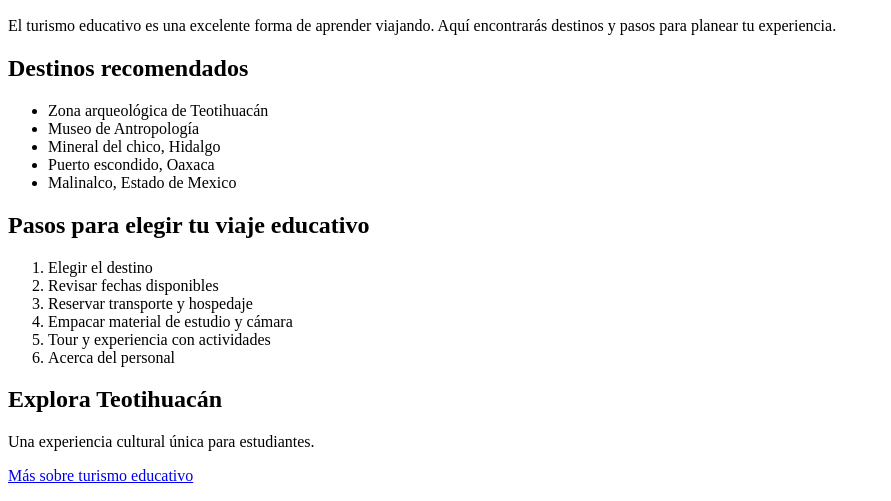
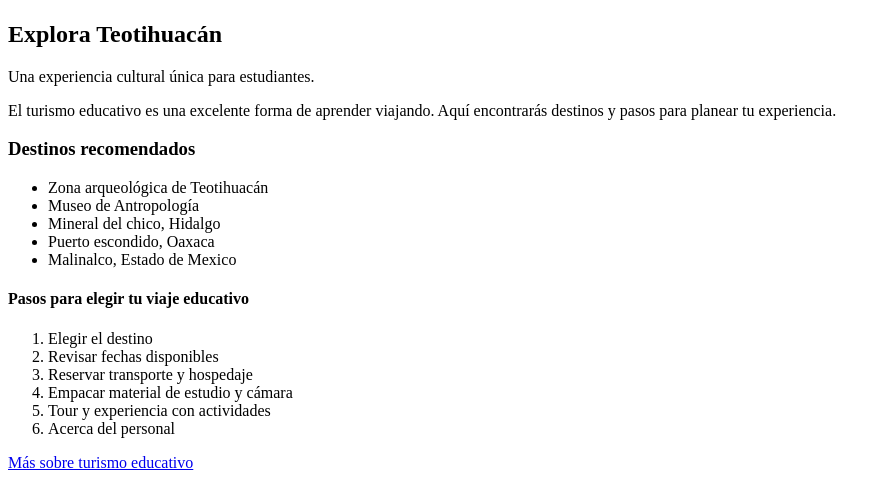
Before and after one commit to Manu24trsm/Tus, a plain HTML site: page index.html in a window 1280 px wide. Shown: the part 383-884 px from the top of the page, without its empty margins (0-891 px from the left). Drawn offline with Linux system fonts and the light colour scheme.

Commit message:
Update index.html

```diff
--- a/index.html
+++ b/index.html
@@ -10,9 +10,11 @@
     <img src="https://imagenes.20minutos.es/files/image_990_556/uploads/imagenes/2014/04/16/169005.jpg"
          alt="Pirámide del Sol" width="400">
 
+    <h2>Explora Teotihuacán</h2>
+    <p>Una experiencia cultural única para estudiantes.</p>
     <p>El turismo educativo es una excelente forma de aprender viajando. Aquí encontrarás destinos y pasos para planear tu experiencia.</p>
 
-    <h2>Destinos recomendados</h2>
+    <h3>Destinos recomendados</h3>
     <ul>
         <li>Zona arqueológica de Teotihuacán</li>
         <li>Museo de Antropología</li>
@@ -21,7 +23,7 @@
         <li>Malinalco, Estado de Mexico</li>
     </ul>
 
-    <h2>Pasos para elegir tu viaje educativo</h2>
+    <h4>Pasos para elegir tu viaje educativo</h4>
     <ol>
         <li>Elegir el destino</li>
         <li>Revisar fechas disponibles</li>
@@ -31,8 +33,6 @@
         <li>Acerca del personal</li>
     </ol>
 
-    <h2>Explora Teotihuacán</h2>
-    <p>Una experiencia cultural única para estudiantes.</p>
 
     <p><a href="https://www.gob.mx/sectur">Más sobre turismo educativo</a></p>
 
```
